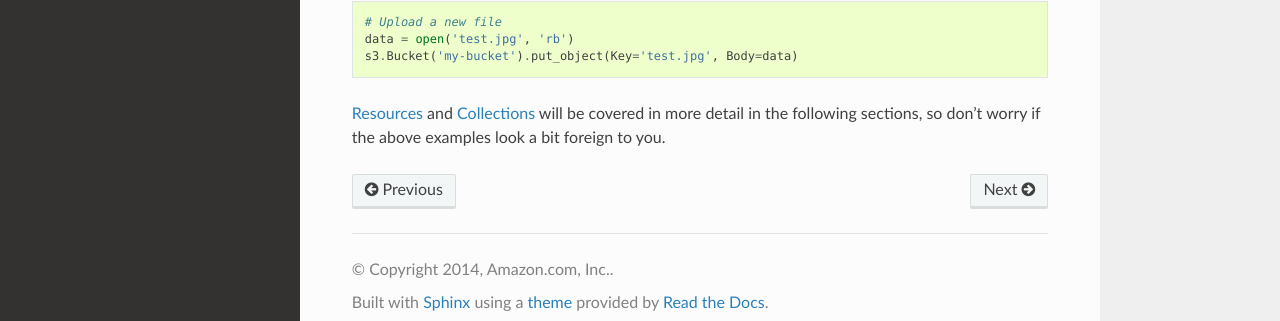
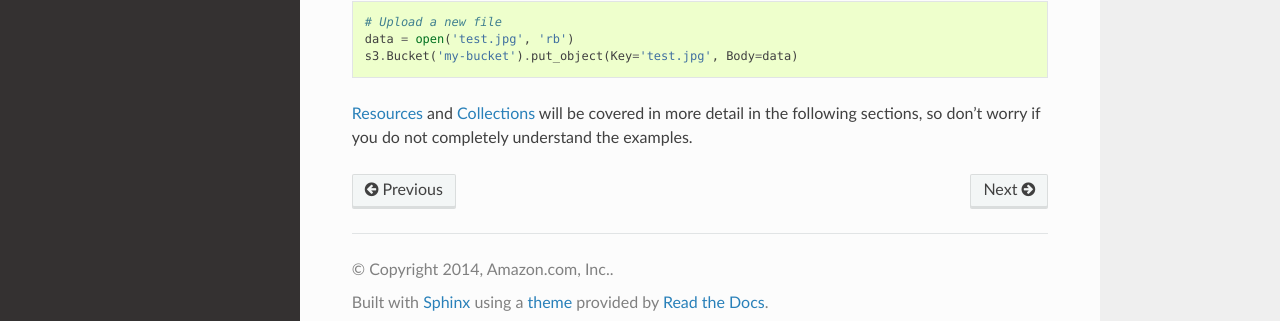
Before and after one commit to boto/boto3, a Sphinx documentation site: the page built from docs/source/guide/quickstart.rst, in a window 1280 px wide and 900 px high, scrolled down 989 px. Shown: the part 561-882 px from the top of the window. Built offline with Sphinx 7.4.7 and the Read the Docs theme 2.0.0, drawn with Linux system fonts in a browser that asks for light colours.

Commit message:
Minor documentation fixes

```diff
--- a/docs/source/guide/clients.rst
+++ b/docs/source/guide/clients.rst
@@ -43,7 +43,9 @@ Handling Responses
 ------------------
 Responses are returned as python dictionaries. It is up to you to traverse
 or otherwise process the response for the data you need, keeping in mind
-that responses may not always return all the expected data::
+that responses may not always include all of the expected data. In the
+example below, ``response.get('QueueUrls', [])`` is used to ensure that a
+list is always returned, even when the response has no key ``'QueueUrls'``::
 
     # List all your queues
     response = sqs.list_queues()
--- a/docs/source/guide/collections.rst
+++ b/docs/source/guide/collections.rst
@@ -24,7 +24,7 @@ which are passed into the underlying service operation. Use the
 :py:meth:`~boto3.resources.collection.Collection.filter` method to filter
 the results::
 
-    # S3 list all keys
+    # S3 list all keys with the prefix '/photos'
     s3 = boto3.resource('s3')
     for bucket in s3.buckets.all():
         for obj in bucket.objects.filter(Prefix='/photos'):
--- a/docs/source/guide/quickstart.rst
+++ b/docs/source/guide/quickstart.rst
@@ -68,5 +68,6 @@ already exists::
     data = open('test.jpg', 'rb')
     s3.Bucket('my-bucket').put_object(Key='test.jpg', Body=data)
 
-:ref:`guide_resources` and :ref:`guide_collections` will be covered in more detail in the following
-sections, so don't worry if the above examples look a bit foreign to you.
+:ref:`guide_resources` and :ref:`guide_collections` will be covered in more
+detail in the following sections, so don't worry if you do not completely
+understand the examples.
--- a/docs/source/guide/resources.rst
+++ b/docs/source/guide/resources.rst
@@ -22,8 +22,8 @@ below and in the following section.
 
 Resources themselves can also be conceptually split into service resources
 (like ``sqs``, ``s3``, ``ec2``, etc) and individual resources (like
-``sqs.Queue`` or ``s3.Bucket``). Service resources *do not* to have
-identifiers or attributes. The two are the same otherwise.
+``sqs.Queue`` or ``s3.Bucket``). Service resources *do not* have
+identifiers or attributes. The two share the same components otherwise.
 
 Identifiers & Attributes
 ------------------------
--- a/docs/source/guide/session.rst
+++ b/docs/source/guide/session.rst
@@ -9,7 +9,7 @@ typically store:
 
 * Credentials
 * Region
-* Other configuration
+* Other configurations
 
 Default Session
 ---------------
--- a/docs/source/guide/tutorial.rst
+++ b/docs/source/guide/tutorial.rst
@@ -142,8 +142,9 @@ Messages are processed in batches::
         # Let the queue know that the message is processed
         message.delete()
 
-Given the messages that were sent in the previous section, the above code will
-print out::
+Given *only* the messages that were sent in a batch with
+:py:meth:`~sqs.Queue.send_messages` in the previous section, the above code
+will print out::
 
     Hello, world!
     Hello, boto3! (Daniel)
```
